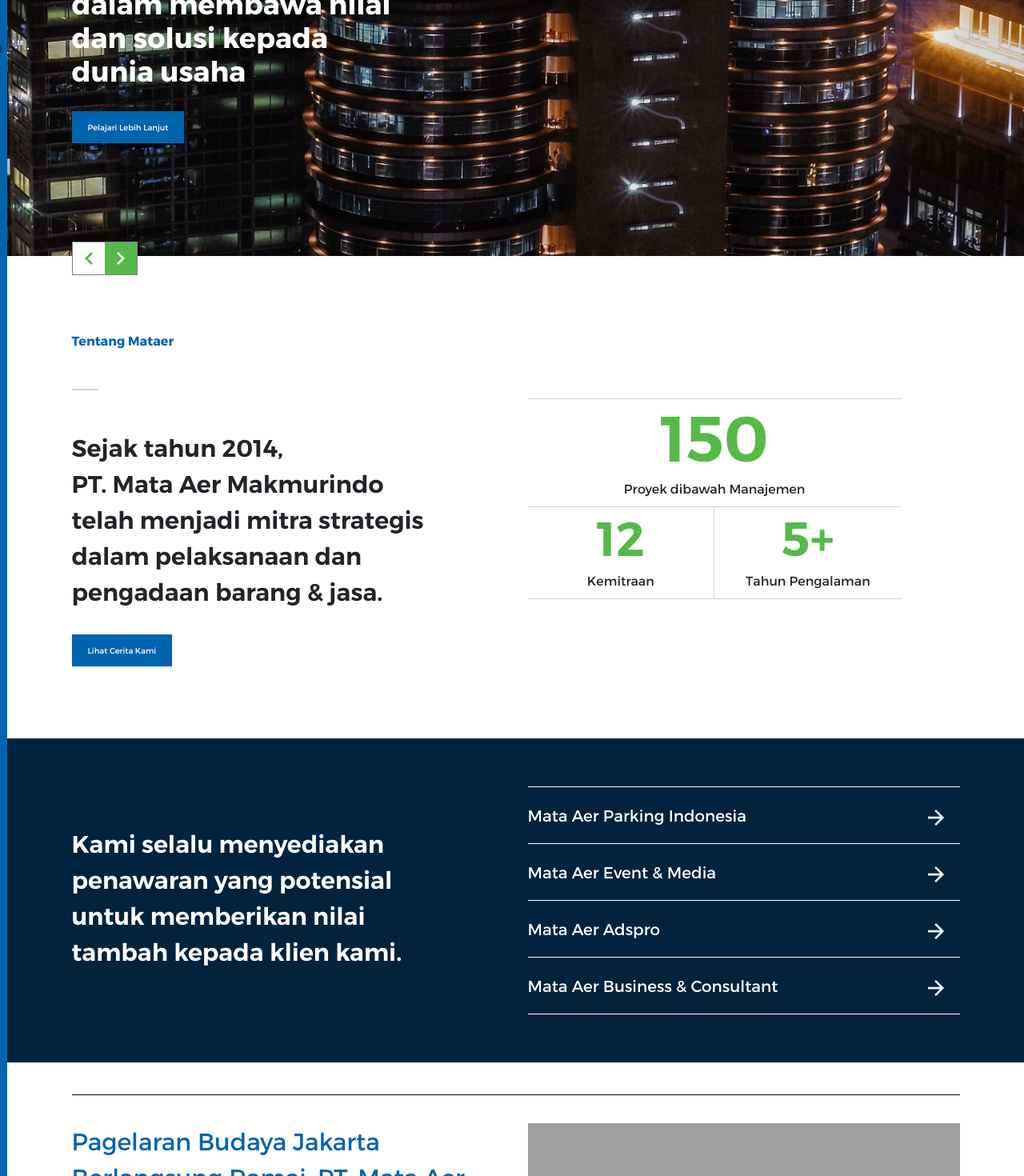
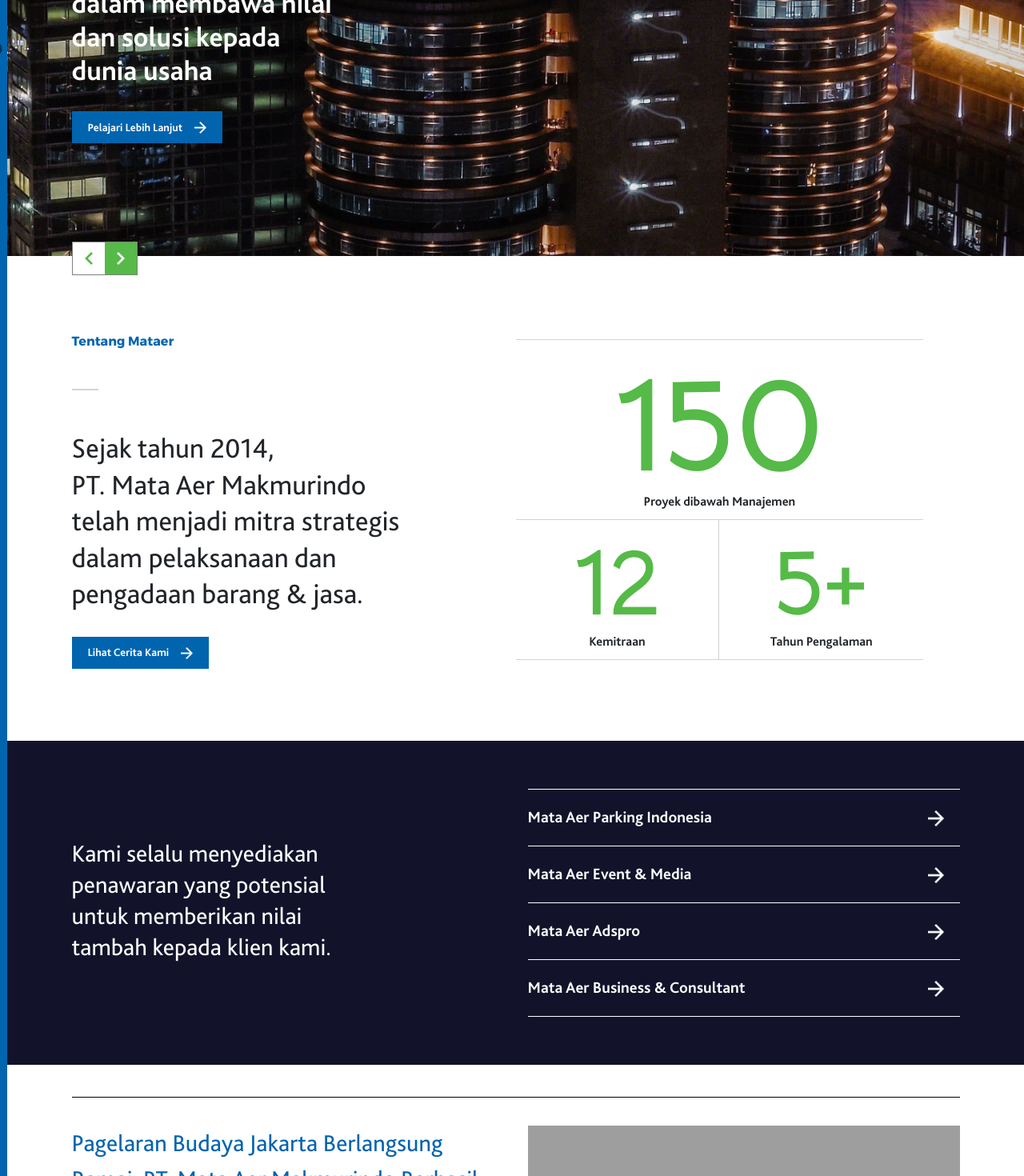
Before and after one commit to faikarghas/mataer, a Next.js app: page / in a window 1280 px wide. Shown: the part 320-1790 px from the top of the page at 80% size. Built offline with nearby package versions, Linux system fonts and the light colour scheme; grey boxes are pictures that could not be loaded.

Commit message:
fix font family

```diff
--- a/pages/index.js
+++ b/pages/index.js
@@ -41,7 +41,7 @@
                                     <Col xs={12}>
                                     <h1>Intuisi dan Kreatifitas <br/> dalam membawa nilai <br/>dan solusi kepada <br/> dunia usaha </h1>
                                     <div className="link__to">
-                                        <Link href="/about"><a>Pelajari Lebih Lanjut  </a></Link>
+                                        <Link href="/about"><a>Pelajari Lebih Lanjut  <span><img src="/arrow-front.png" /></span></a></Link>
                                         <div className="am__bg-link"></div>
                                     </div>
                                     </Col>
@@ -79,12 +79,12 @@
         <main>
             <div className="home__section_about">
                 <Container>
-                    <Row>
+                    <Row style={{width:'100%'}}>
                         <Col xs={12} md={6}>
                             <p className="title">Tentang Mataer</p>
                             <h2>Sejak tahun 2014,<br/>PT. Mata Aer Makmurindo<br/>telah menjadi mitra strategis<br/>dalam pelaksanaan dan<br/>pengadaan barang & jasa.</h2>
                             <div className="link__to">
-                                <Link href="/about"><a>Lihat Cerita Kami</a></Link>
+                                <Link href="/about"><a>Lihat Cerita Kami <span><img src="/arrow-front.png" /></span></a></Link>
                                 <div className="am__bg-link"></div>
                             </div>
                         </Col>
@@ -226,7 +226,7 @@
                             <div className="button_toArtikel">
                                 <Col xs={12}>
                                     <div className="link__to">
-                                        <Link href="/about"><a>Lihat Cerita Kami</a></Link>
+                                        <Link href="/about"><a>Lihat Cerita Kami <span><img src="/arrow-front.png" /></span></a></Link>
                                         <div className="am__bg-link"></div>
                                     </div>
                                 </Col>
--- a/sass/base/_typography.scss
+++ b/sass/base/_typography.scss
@@ -1,32 +1,36 @@
-p,li,a{
-    font-family: "MONTSERRAT-REGULAR";
-
+p,li{
+    font-family: "BLISS2R";
+    b{
+        font-family: "BLISS2B";
+    }
 }
-
+a{
+    font-family: "BLISS2B";
+}
 p{
     font-size: 1.6rem;
     letter-spacing: normal;
 }
 h1{
-    font-family: "MONTSERRAT-BOLD";
+    font-family: "BLISS2B";
     font-size: 2rem;
     letter-spacing: normal;
     font-weight: 300;
 }
 h2,h3,h4,h5,th,td{
-    font-family: "MONTSERRAT-SEMIBOLD";
+    font-family: "BLISS2R";
     font-size: 2rem;
-    line-height: 1.5em;
+    line-height: 1.3em;
     letter-spacing: normal;
     font-weight: 300;
 }
 
 label,button,span{
-    font-family: "MONTSERRAT-REGULAR";
+    font-family: "BLISS2B";
 }
 
 input{
-    font-family: "MONTSERRAT-REGULAR";
+    font-family: "BLISS2R";
     letter-spacing: 2px;
     &:focus{
         outline: none;
@@ -41,19 +45,12 @@
 }
 
 
-
-
 @font-face {
     font-family: "MONTSERRAT-BOLD";
     src:
         url('/fonts/MONTSERRAT-BOLD.woff') format('woff')
 }
 
-@font-face {
-    font-family: "MONTSERRAT-SEMIBOLD";
-    src:
-        url('/fonts/MONTSERRAT-SEMIBOLD.woff') format('woff')
-}
 
 
 @font-face {
@@ -67,3 +64,9 @@
     src:
         url('/fonts/BLISS2B.woff') format('woff')
 }
+
+@font-face {
+    font-family: "BLISS2R";
+    src:
+        url('/fonts/BLISS2R.woff') format('woff')
+}
--- a/sass/base/_utilities.scss
+++ b/sass/base/_utilities.scss
@@ -43,26 +43,40 @@
     height: 40px;
     position: relative;
     overflow: hidden;
-    transition: all 0.5 ease-in-out;
+    transition: all 0.5s ease-in-out;
     &:hover{
-        border: 1px solid $color_blue;
-        .am__bg-link{
-            transform: translateX(0%);
-        }
+        // border: 1px solid $color_blue;
+        // .am__bg-link{
+        //     transform: translateX(0%);
+        // }
         a{
-            color: $color_blue;
+            // color: $color_blue;
+            span{
+                img{
+                    transform: translateX(4px);
+                }
+            }
         }
     }
     a{
         color: white;
         width: 100%;
         height: 100%;
-        display: block;
         display: flex;
         align-items: center;
         padding: 0 2rem;
         text-decoration: none;
         z-index: 2;
+        font-size: 1.4rem;
+        span{
+            margin-left: 1.5rem;
+            img{
+                transition: all 0.2s ease-in-out;
+                width: 15px;
+                height: 100%;
+                object-fit: contain;
+            }
+        }
     }
     .am__bg-link{
         width: 100%;
--- a/sass/layout/_layout.scss
+++ b/sass/layout/_layout.scss
@@ -176,7 +176,7 @@
         }
         .sidebar{
             width: 20%;
-            background-color: #01233d;
+            background-color: #12132A;
             position: relative;
             &__menu{
                 background-color: #0056b3;
@@ -221,7 +221,7 @@
 
 footer{
     padding: 5rem 4rem;
-    background-color: #022846;
+    background-color: #12132A;
     img{
         margin-bottom: 2rem;
     }
@@ -231,6 +231,7 @@
         font-size: 1.2rem;
         &:nth-child(2){
             font-weight: bold;
+            font-family: "BLISS2B";
         }
     }
     ul{
--- a/sass/pages/_home.scss
+++ b/sass/pages/_home.scss
@@ -3,7 +3,7 @@
     padding: 5rem 0;
     h2{
         margin-bottom: 3rem;
-        font-size: 3rem;
+        font-size: 3.5rem;
     }
     .title{
         margin-bottom: 10rem;
@@ -22,26 +22,27 @@
         }
     }
     .fs-big{
-        font-size: 8rem;
-        font-family: "MONTSERRAT-SEMIBOLD";
+        font-size: 17rem;
+        font-family: "Bellota-Bold";
         color: $color_green;
         line-height: 1em;
         margin-top: 1rem;
     }
     .fs-med{
-        font-size: 6rem;
-        font-family: "MONTSERRAT-SEMIBOLD";
+        font-size: 12rem;
+        font-family: "Bellota-Bold";
         color: $color_green;
         line-height: 1em;
         margin-top: 1rem;
     }
+
     p{
-        font-family: "MONTSERRAT-REGULAR";
+        font-family: "BLISS2B";
     }
 
     .pm{
         border-top: 1px solid lightgray;
-    }
+            }
 
     .km{
         border-top: 1px solid lightgray;
@@ -58,7 +59,7 @@
 .home__section_product{
     margin: 4rem 0;
     padding: 6rem 0;
-    background-color: #01233d;
+    background-color: #12132A;
     h2{
         color: white;
         font-size: 3rem;
@@ -93,9 +94,8 @@
                 }
             }
             &:hover{
-                background-color: #022846;
                 a{
-                    padding-left: 1rem;
+                    color: $color_blue;
                     span{
                         padding-right: 1rem;
                     }
@@ -126,6 +126,7 @@
         flex-direction: column;
         height: 100%;
         a{
+            font-family: "BLISS2R";
             color: $color_blue;
             font-size: 3rem;
             text-decoration: none;
@@ -151,6 +152,7 @@
         flex-direction: column;
         height: 100%;
         a{
+            font-family: "BLISS2R";
             color: $color_blue;
             font-size: 1.3rem;
             text-decoration: none;
--- a/sass/pages/_parking.scss
+++ b/sass/pages/_parking.scss
@@ -17,7 +17,7 @@
             transform: translateY(-50%);
             h1{
                 color: white;
-                font-size: 3rem;
+                font-size: 5rem;
                 &:after{
                     content: "";
                     position: absolute;
@@ -32,18 +32,16 @@
     }
     &__firstSection{
         padding: 9rem 30rem 9rem 5rem;
-        h3{
+        p:first-child{
             color: #0056b3;
             margin-bottom: 4rem;
+            font-size: 2.5rem;
         }
 
-        p{
-
-        }
     }
 
     &__visiSection{
-        height: 370px;
+        height: 400px;
         position: relative;
         img{
             width: 100%;
@@ -56,8 +54,8 @@
             left: 5%;
             transform: translateY(-50%);
             background-color: white;
-            width: 280px;
-            height: calc(370px - 10rem);
+            width: 333px;
+            height: calc(370px - 6rem);
             padding: 4rem;
         }
         h4{
@@ -72,16 +70,15 @@
                 position: absolute;
                 bottom: -3rem;
                 left: 0;
-                // width: 95%;
                 width: 35px;
                 height: 2px;
                 background-color: #0056b3;
             }
         }
         p{
-            font-size: 1.2rem;
+            font-size: 1.7rem;
             color: #0056b3;
-            font-family: "MONTSERRAT-BOLD";
+            font-family: "BLISS2B";
         }
     }
 
@@ -112,13 +109,13 @@
             }
         }
         ul{
-            border-left: 1px solid black;
+            border-left: 1px solid rgb(214, 214, 214);
             li{
                 list-style: none;
                 padding: 3rem;
                 position: relative;
                 &:not(:last-child){
-                    border-bottom: 1px solid black;
+                    border-bottom: 1px solid rgb(214, 214, 214);
                 }
                 span{
                     position: absolute;
@@ -138,7 +135,6 @@
         border-bottom: 1px solid black;
         h4{
             margin-bottom: 6rem;
-            font-family: "MONTSERRAT-BOLD";
             color: #022846;
             display: inline-block;
             position: relative;
@@ -192,11 +188,14 @@
         padding-right: 30rem;
         margin: 0 5rem;
         h3{
-            font-size: 3rem;
+            font-size: 5rem;
+            font-family: "BLISS2B";
+        }
+        h4{
+            font-family: "MONTSERRAT-BOLD";
         }
         h4,h3{
             margin-bottom: 6rem;
-            font-family: "MONTSERRAT-BOLD";
             color: #022846;
             display: inline-block;
             position: relative;
@@ -250,7 +249,6 @@
             transform: translateY(-50%);
             background-color: white;
             width: 280px;
-            // height: calc(370px - 10rem);
             padding: 4rem;
         }
         h4{
@@ -274,7 +272,7 @@
         p{
             font-size: 1.2rem;
             color: #0056b3;
-            font-family: "MONTSERRAT-BOLD";
+            font-family: "BLISS2B";
         }
     }
 
@@ -353,6 +351,7 @@
                     }
                     p{
                         color: $color_blue;
+                        font-family: "BLISS2B";
                     }
                 }
             }
@@ -368,6 +367,7 @@
                         align-self: center;
                         color: $color_green;
                         margin: 0;
+                        font-family: "MONTSERRAT-BOLD";
                     }
                 }
                 .body{
@@ -408,6 +408,7 @@
                         align-self: center;
                         color: $color_green;
                         margin: 0;
+                        font-family: "MONTSERRAT-BOLD";
                     }
                 }
                 .body{
@@ -481,11 +482,27 @@
             margin-top: 8rem;
             .imgAvatar{
                 width: 100%;
-                height: 240px;
+                height: 223px;
                 img{
                     width: 100%;
                     height: 100%;
                     object-fit: cover;
+                }
+            }
+
+            &-item{
+                p{
+                    margin: 0;
+                    &:first-child{
+                        b{
+                            font-family: "MONTSERRAT-BOLD";
+                        }
+                    }
+                    &:nth-child(2){
+                        p{
+                            font-family: "BLISS2B";
+                        }
+                    }
                 }
             }
 
@@ -504,6 +521,7 @@
 
         h3{
             font-size: 3rem;
+            font-family: "BLISS2B";
         }
         h4,h3{
             margin-bottom: 6rem;
@@ -525,6 +543,7 @@
 
         h5{
             margin: 3rem 0;
+            font-family: "MONTSERRAT-BOLD";
         }
 
         .kontak__wrapper{
@@ -534,6 +553,7 @@
                 border-top: 1px solid black;
                 .kontak_title{
                     color: $color_blue;
+                    font-family: "BLISS2B";
                 }
 
                 ul{
```
Also changed, not shown: pages/parking-legal.js (+7 -7 lines), pages/parking.js (+11 -11 lines), public/fonts/BLISS2I.woff (added), public/fonts/BLISS2R.woff (added).
